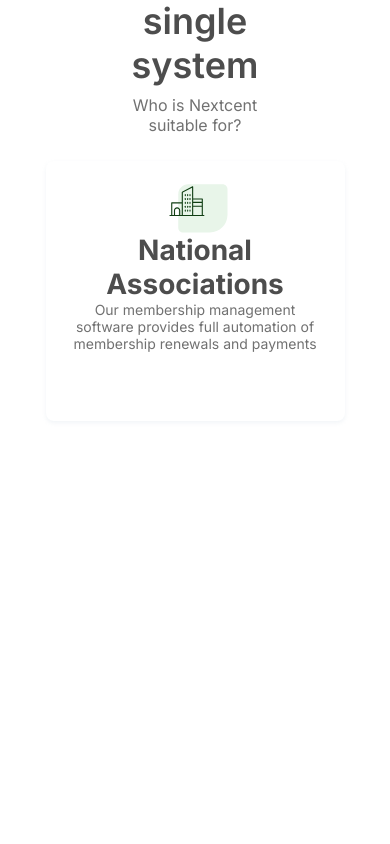
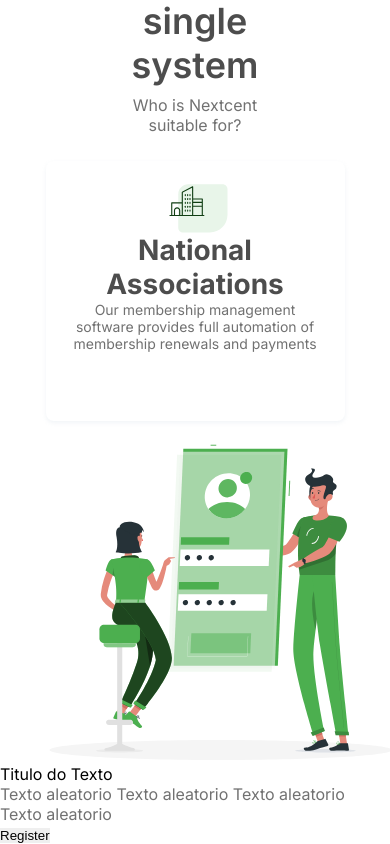
Before and after one commit to guimanso/front-projects, a plain HTML site: page index.html in a window 390 px wide. Shown: the part 1330-2174 px from the top of the page. Before the commit the page ends 1761 px from the top, so only its background shows below. Drawn offline with Linux system fonts and the light colour scheme.

Commit message:
feat(html): content-mobile-login montado

```diff
--- a/index.html
+++ b/index.html
@@ -34,6 +34,7 @@
         <button class="button-green" alt="botão-de-criar-conta">Sing up</button>
       </div>
     </header>
+
     <main>
       <section class="initial-content">
         <div class="descripiton-content">
@@ -67,6 +68,7 @@
         </div>
       </section>
     </main>
+
     <section class="community-content">
       <div class="text-community">
         <h2>Manage your entire community in a single system</h2>
@@ -102,5 +104,13 @@
         </div>
       </div>
     </section>
+
+    <section class="content-mobile-login">
+      <img src="src/assets/images/img-login-cell.svg" alt="user-mobile-login">
+      <div class="h1">Titulo do Texto</div>
+      <p>Texto aleatorio Texto aleatorio Texto aleatorio Texto aleatorio</p>
+      <button>Register</button>
+    </section>
+
   </body>
 </html>
```
Also changed, not shown: src/assets/images/img-login-cell.svg (added).
